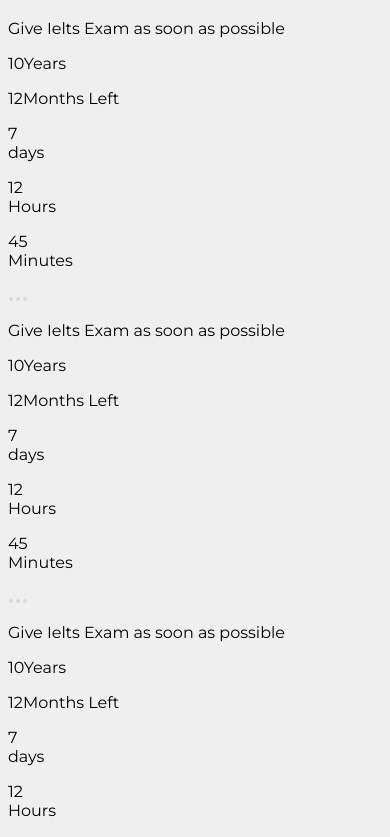
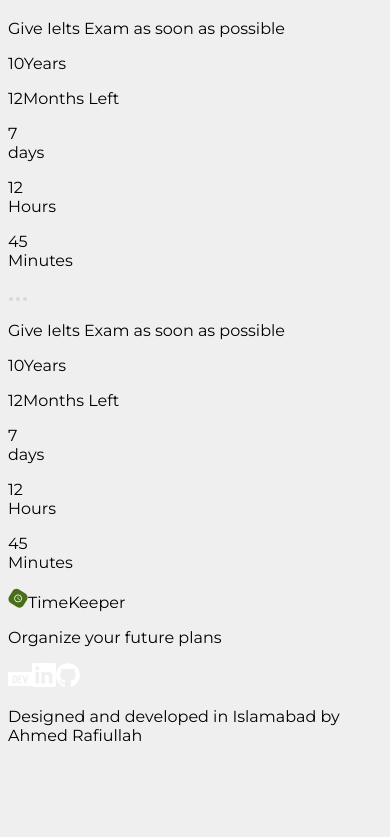
Before and after one commit to AhmedKhattak/timekeeper, a Next.js app: page / in a window 390 px wide. Shown: the part 800-1637 px from the top of the page. After the commit the page ends 1593 px from the top, so only its background shows below. Built offline with nearby package versions, Linux system fonts and the light colour scheme; grey boxes are pictures that could not be loaded.

Commit message:
adds more responsiveness

```diff
--- a/components/Footer.tsx
+++ b/components/Footer.tsx
@@ -10,7 +10,7 @@
   if (isTabletSize) {
     return (
       <footer className="bg-[#476D1A] p-10">
-        <div className="flex md:max-w-7xl md:mx-auto">
+        <div className="flex md:max-w-6xl md:mx-auto">
           <div className="mr-7">
             <div className="inline-flex items-center self-start p-2 pl-4 pr-4 bg-white rounded-[5px] mb-2">
               <Logo width={30} height={30} className="mr-2" />
--- a/components/Grid.tsx
+++ b/components/Grid.tsx
@@ -4,20 +4,22 @@
 export function Grid() {
   const isTabletSize = useMediaQuery({ query: "(min-width: 640px)" });
   const isLaptopSize = useMediaQuery({ query: "(min-width: 989px)" });
-  let style = "mt-5 grid gap-y-3 ";
+  let style = "mt-5 grid gap-y-4 ";
   if (isTabletSize) {
-    style = "mt-5   grid grid-cols-2 gap-x-3 gap-y-3";
+    style = "mt-5   grid grid-cols-2 gap-x-3 gap-y-4";
   }
 
   if (isLaptopSize) {
-    style = "mt-5   grid grid-cols-3 gap-x-3 gap-y-3";
+    style = "mt-5   grid grid-cols-3 gap-x-3 gap-y-4";
   }
 
   return (
-    <div className={style}>
-      {[1, 2, 3, 4, 5].map(() => (
-        <Card />
-      ))}
+    <div className={`${style} mb-24`}>
+      {Array(4)
+        .fill(0)
+        .map(() => (
+          <Card />
+        ))}
     </div>
   );
 }
--- a/components/Nav.tsx
+++ b/components/Nav.tsx
@@ -7,7 +7,7 @@
   if (isTabletSize) {
     return (
       <nav className="border-b-2 border-[#EAEAEA] p-4 z-50 bg-white fixed left-0 right-0 flex item-center">
-        <div className="flex justify-between w-full md:max-w-7xl md:mx-auto">
+        <div className="flex justify-between w-full md:max-w-6xl md:mx-auto">
           <div className="flex items-center pl-2 pr-2">
             <Logo width={36} height={36} className="mr-2" />
             <span className="font-bold text-2xl">TimeKeeper</span>
--- a/pages/index.tsx
+++ b/pages/index.tsx
@@ -9,7 +9,7 @@
   return (
     <div className="flex min-h-screen flex-col ">
       <Nav />
-      <main className="pt-20 pl-5 pr-5 flex-1 w-full md:max-w-7xl md:mx-auto">
+      <main className="pt-20 pl-5 pr-5 flex-1 w-full md:max-w-6xl md:mx-auto">
         <Form />
         <Grid />
       </main>
```
